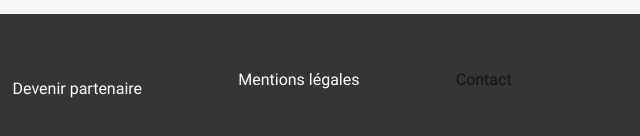
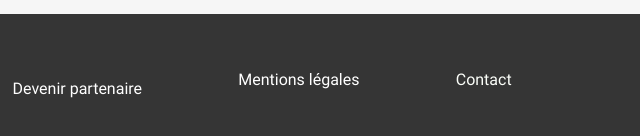
Before and after one commit to StudentOpc/StudentOpc.github.ios, a plain HTML site: page index.html in a window 1280 px wide. Shown: the part 1227-1363 px from the top of the page, 640-1280 px from the left. Drawn offline with Linux system fonts and the light colour scheme; a web font is replaced by a local one.

Commit message:
Réglage des couleur txt link

```diff
--- a/index.html
+++ b/index.html
@@ -103,7 +103,7 @@
                 <p><i class="material-icons style--icons">restaurant</i>Proposer un restaurant</p>
                 <p><i class="material-icons style--icons">volunteer_activism</i>Devenir partenaire</p>
                 <p>Mentions légales</p>
-                <a href="mailto:contact@ohmyfood.com">Contact</a>
+                <a href="mailto:contact@ohmyfood.com" class="color-change">Contact</a>
     </footer>
 </body>
 <!--
--- a/sass/style.scss
+++ b/sass/style.scss
@@ -270,6 +270,9 @@ mark {
 }
 .police {
     font-family: "Shrikhand";
+}
+.color-change{
+    color:$txt-fond-sombre !important;
 }
 /* -------- */
 /* Pour rendre les polices en mode normal */
```
Also changed, not shown: A_la_française.html (+1 -1 lines), La_note_enchantee.html (+1 -1 lines), La_palette_du_goût.html (+1 -1 lines), Le_délice_des_sens.html (+1 -1 lines), sass/CSS/style.css, 1 other file.
